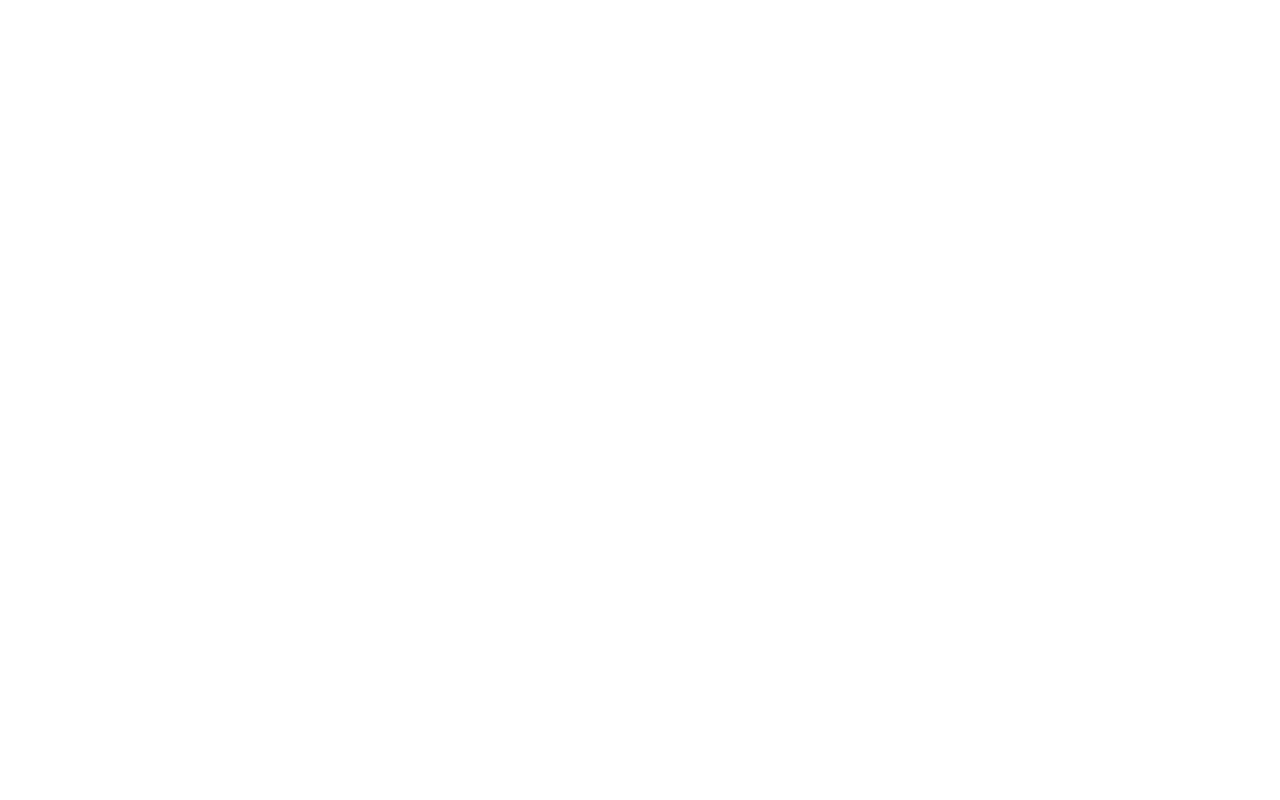
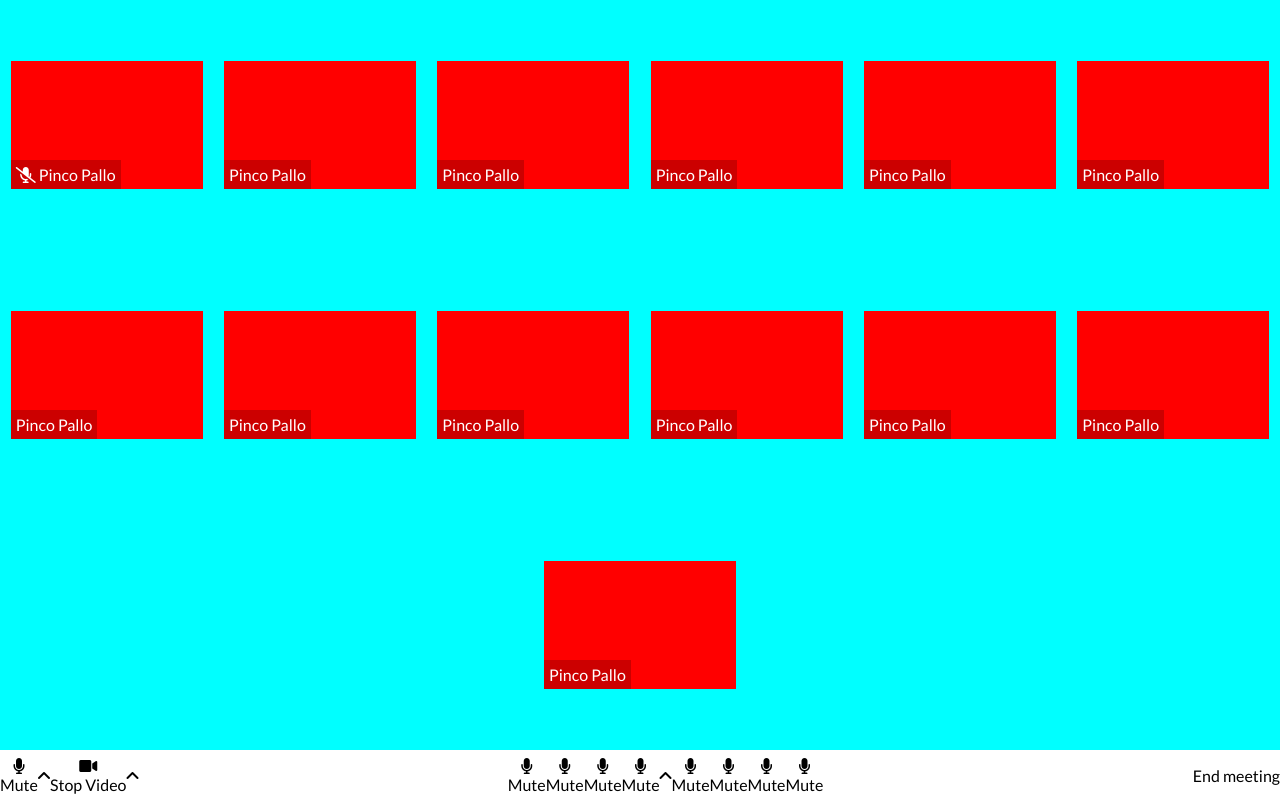
Before and after one commit to magnusson17/html-css-zoom, a plain HTML site: page index.html in a window 1280 px wide. Drawn offline with Linux system fonts and the light colour scheme.

Commit message:
main draft, footer draft

```diff
--- a/asset/css/style.css
+++ b/asset/css/style.css
@@ -0,0 +1,62 @@
+@import url('https://fonts.googleapis.com/css2?family=Lato&family=Roboto&display=swap');
+*{
+    padding: 0;
+    margin: 0;
+    box-sizing: border-box;
+    font-family: Lato, Roboto;
+}
+.first-container{
+    height: calc(100vh - 50px);
+    overflow-y: auto;
+    display: flex;
+    justify-content: space-around;
+    align-items: center;
+    flex-wrap: wrap;
+    /* flex-basis: 80%; */
+    background-color: aqua;
+}
+.container-1{
+    display: flex;
+    align-items: flex-end;
+    background-color: red;
+    width: 15vw;
+    height: 10vw;
+}
+.container-2__span{
+    display: block;
+    padding: 5px;
+    background-color: rgba(0, 0, 0, 0.2);
+    color: white;
+}
+
+
+.footer__first-div{
+    display: flex;
+    justify-content: space-between;
+    align-items: center;
+    height: 50px;
+}
+.footer__div-left{
+    display: flex;
+    align-items: center;
+}
+.footer__div-left__column-odd{
+    display: flex;
+    flex-direction: column;
+    /* justify-content: center; */
+    align-items: center;
+}
+.footer__div-center{
+    display: flex;
+    align-items: center;
+    /* justify-content: center; */
+}
+.footer__div-center__column{
+    display: flex;
+    flex-direction: column;
+    /* justify-content: center; */
+    align-items: center;
+}
+.footer__div-right{
+    display: flex;
+}
--- a/index.html
+++ b/index.html
@@ -5,10 +5,154 @@
     <meta http-equiv="X-UA-Compatible" content="IE=edge">
     <meta name="viewport" content="width=device-width, initial-scale=1.0">
 
+    <link rel="stylesheet" href="https://cdnjs.cloudflare.com/ajax/libs/font-awesome/6.0.0/css/all.min.css" integrity="sha512-9usAa10IRO0HhonpyAIVpjrylPvoDwiPUiKdWk5t3PyolY1cOd4DSE0Ga+ri4AuTroPR5aQvXU9xC6qOPnzFeg==" crossorigin="anonymous" referrerpolicy="no-referrer" />
+
     <link rel="stylesheet" href="./asset/css/style.css">
     <title>Document</title>
 </head>
 <body>
+    <div class="first-container">
+        <div class="container-1">
+            <div class="container-2">
+                <span class="container-2__span"><i class="fa-solid fa-microphone-slash"></i>  Pinco Pallo</span>
+            </div>
+        </div>
 
+        <div class="container-1">
+            <div class="container-2">
+                <p class="container-2__span">Pinco Pallo</p>
+            </div>
+        </div>
+
+        <div class="container-1">
+            <div class="container-2">
+                <p class="container-2__span">Pinco Pallo</p>
+            </div>
+        </div>
+
+        <div class="container-1">
+            <div class="container-2">
+                <p class="container-2__span">Pinco Pallo</p>
+            </div>
+        </div>
+
+        <div class="container-1">
+            <div class="container-2">
+                <p class="container-2__span">Pinco Pallo</p>
+            </div>
+        </div>
+
+        <div class="container-1">
+            <div class="container-2">
+                <p class="container-2__span">Pinco Pallo</p>
+            </div>
+        </div>
+
+        <div class="container-1">
+            <div class="container-2">
+                <p class="container-2__span">Pinco Pallo</p>
+            </div>
+        </div>
+
+        <div class="container-1">
+            <div class="container-2">
+                <p class="container-2__span">Pinco Pallo</p>
+            </div>
+        </div>
+
+        <div class="container-1">
+            <div class="container-2">
+                <p class="container-2__span">Pinco Pallo</p>
+            </div>
+        </div>
+
+        <div class="container-1">
+            <div class="container-2">
+                <p class="container-2__span">Pinco Pallo</p>
+            </div>
+        </div>
+
+        <div class="container-1">
+            <div class="container-2">
+                <p class="container-2__span">Pinco Pallo</p>
+            </div>
+        </div>
+
+        <div class="container-1">
+            <div class="container-2">
+                <p class="container-2__span">Pinco Pallo</p>
+            </div>
+        </div>
+
+        <div class="container-1">
+            <div class="container-2">
+                <p class="container-2__span">Pinco Pallo</p>
+            </div>
+        </div>
+    </div>
+
+    <footer>
+        <div class="footer__first-div">
+
+            <div class="footer__div-left">
+                <div class="footer__div-left__column-odd">
+                    <div><i class="fa-solid fa-microphone"></i></div>
+                    <div><span>Mute</span></div>
+                </div>
+                <div class="footer__div-left__column-even">
+                    <i class="fa-solid fa-angle-up"></i>
+                </div>
+                <div class="footer__div-left__column-odd">
+                    <div><i class="fa-solid fa-video"></i></div>
+                    <div><span>Stop Video</span></div>
+                </div>
+                <div class="footer__div-left__column-even">
+                    <i class="fa-solid fa-angle-up"></i>
+                </div>
+            </div>
+
+            <div class="footer__div-center">
+                <div class="footer__div-center__column">
+                    <div><i class="fa-solid fa-microphone"></i></div>
+                    <div><span>Mute</span></div>
+                </div>
+                <div class="footer__div-center__column">
+                    <div><i class="fa-solid fa-microphone"></i></div>
+                    <div><span>Mute</span></div>
+                </div>
+                <div class="footer__div-center__column">
+                    <div><i class="fa-solid fa-microphone"></i></div>
+                    <div><span>Mute</span></div>
+                </div>
+                <div class="footer__div-center__column">
+                    <div><i class="fa-solid fa-microphone"></i></div>
+                    <div><span>Mute</span></div>
+                </div>
+                <div class="footer__div-left__column-even">
+                    <i class="fa-solid fa-angle-up"></i>
+                </div>
+                <div class="footer__div-center__column">
+                    <div><i class="fa-solid fa-microphone"></i></div>
+                    <div><span>Mute</span></div>
+                </div>
+                <div class="footer__div-center__column">
+                    <div><i class="fa-solid fa-microphone"></i></div>
+                    <div><span>Mute</span></div>
+                </div>
+                <div class="footer__div-center__column">
+                    <div><i class="fa-solid fa-microphone"></i></div>
+                    <div><span>Mute</span></div>
+                </div>
+                <div class="footer__div-center__column">
+                    <div><i class="fa-solid fa-microphone"></i></div>
+                    <div><span>Mute</span></div>
+                </div>
+            </div>
+
+            <div class="footer__div-right">
+                <span>End meeting</span>
+            </div>
+        </div>
+    </footer>
 </body>
 </html>
```
